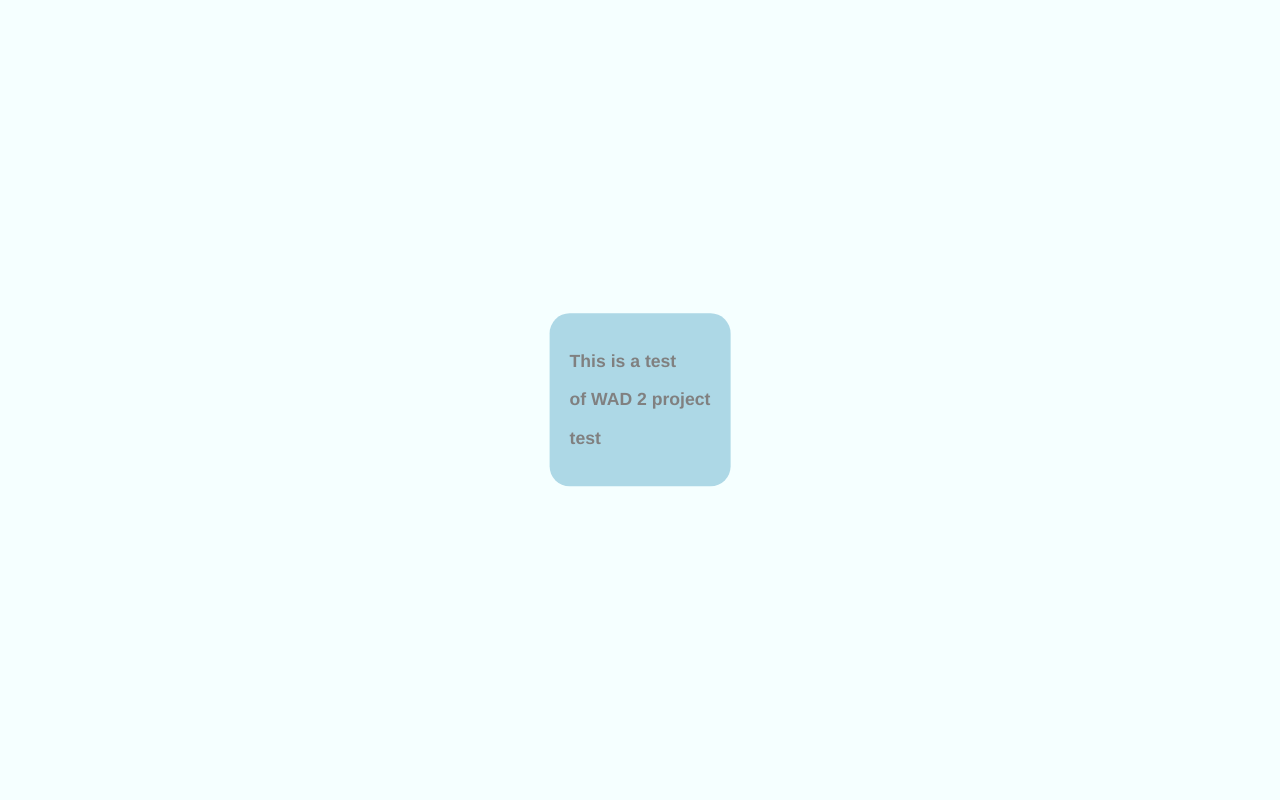
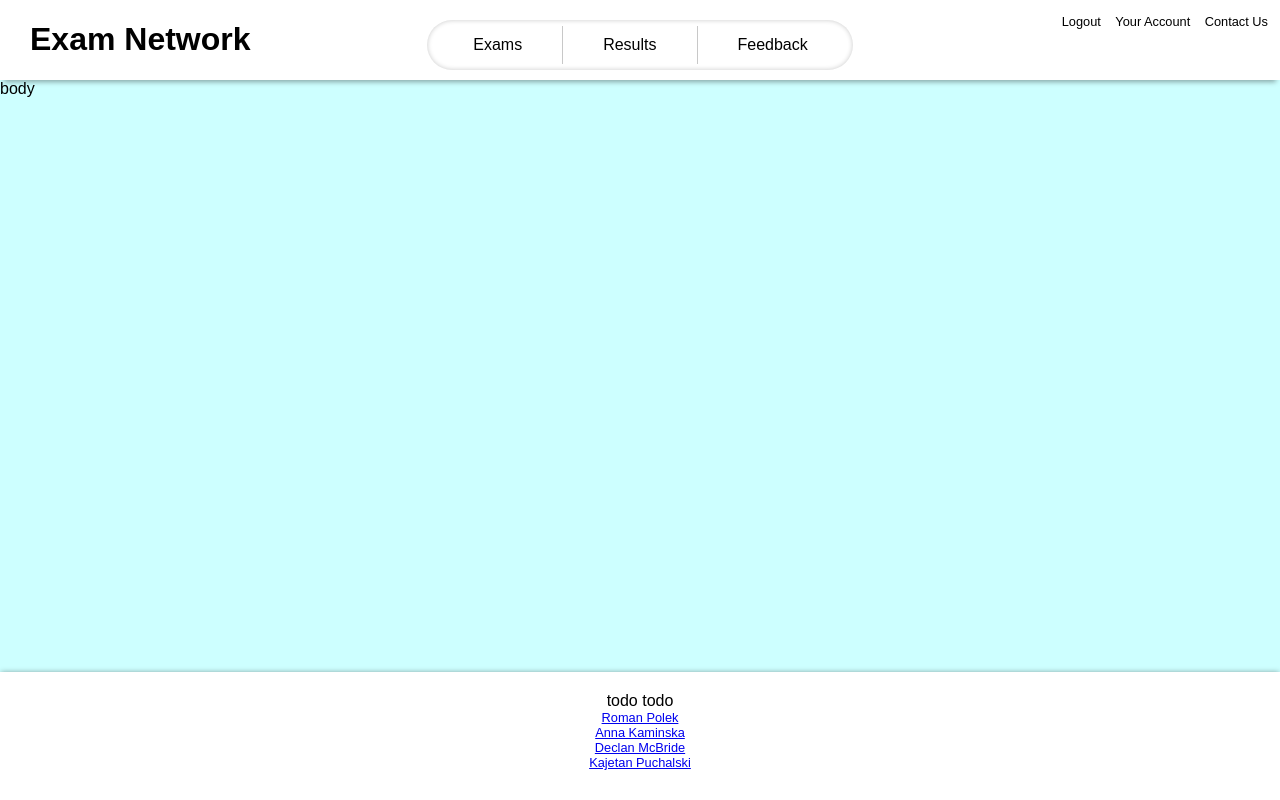
Before and after one commit to RomanPolek/wad2_ae1, a Django app: page / in a window 1280 px wide. Run offline with Django 3.2, Linux system fonts and the light colour scheme.

Commit message:
base.css

```diff
--- a/main_page/templates/main_page.html
+++ b/main_page/templates/main_page.html
@@ -1,13 +1,7 @@
 {% extends "base.html" %}
-
-{% block no_intro%}{%endblock%}
 {% block page_content %}
 {% load static %}
 <link rel="stylesheet" type="text/css" href="{% static 'main_page/main_page.css' %}">
 <script src="{% static 'main_page/main_page.js' %}"></script>
-<div id="test">
-    <p class="row">This is a test</p>
-    <p class="row">of WAD 2 project</p>
-    <p class="row">test</p>
-</div>
+body
 {% endblock %}
--- a/static/global/global.css
+++ b/static/global/global.css
@@ -1,7 +1,146 @@
-p {
-    color: gray;
+body {
+    background-color: rgb(205,255,255);
+    font-family: Arial, Helvetica, sans-serif;
+    margin: 0;
+}
+
+#website_title {
+    position: absolute;
+    height: 60px;
+}
+
+#navigation_wrapper {
+    position: absolute;
+    text-align: center;
+    width: 100%;
+    top: 20px;
+    left: 0;
+}
+
+#navigation {
+    border-radius: 26px;
+    background-color: white;
+    display: inline-block;
+    -moz-box-shadow: inset 0 0 5px #c9c9c9;
+    -webkit-box-shadow: inset 0 0 5px #c9c9c9;
+    box-shadow: inset 0 0 5px #c9c9c9;
+    padding: 6px;
+}
+
+#navigation > * {
+    float: left;
+    border-right-style: solid;
+    border-left-style: solid;
+    border-color: rgb(200, 200, 200);
+    border-width: 1px;
+    padding: 10px 40px 10px 40px;
+    background-color: white;
+    transition: background-color 0.5s;
+    cursor: pointer;
+    margin-right: -1px;
+}
+
+#navigation > * > div {
+    padding-top: 8px;
+    display: none;
+}
+
+#navigation > *:hover > div {
+    display: block;
+}
+
+#navigation > * > div > *{
+    display: block;
+    text-align: left;
+    padding-top: 5px;
+}
+
+#navigation > *:hover {
+    transition: background-color 0.5s;
+    background-image: linear-gradient(rgb(235, 235, 235), white);
 }
 
 body {
-    background-color: rgb(245,255,255);
+    overflow: hidden;
 }
+
+body > div {
+    padding-bottom: 8rem; /*footer height*/
+}
+
+footer {
+    height: 8rem; /*footer height*/
+    position: absolute;
+    bottom: 0;
+    width: 100%;
+    background-color: white;
+    -webkit-box-shadow: 0px -1px 5px -1px rgba(0,0,0,0.35) !important;
+    -moz-box-shadow: 0px -1px 5px -1px rgba(0,0,0,0.35) !important;
+    box-shadow: 0px -1px 5px -1px rgba(0,0,0,0.35) !important;
+}
+
+#sitemap {
+    max-width:500px;
+    text-align: center;
+    margin: auto;
+}
+
+#sitemap * {
+    display: inline-block;
+}
+
+#small_navigation {
+    position: absolute;
+    top: 12px;
+    right: 12px;
+}
+
+#small_navigation * {
+    font-size: 0.8em;
+    padding-left: 10px;
+}
+
+.shadow {
+    -webkit-box-shadow: 4px 6px 5px -1px rgba(0,0,0,0.35) !important;
+    -moz-box-shadow: 4px 6px 5px -1px rgba(0,0,0,0.35) !important;
+    box-shadow: 4px 6px 5px -1px rgba(0,0,0,0.35) !important;
+}
+
+.no_select {
+    user-select: none;
+    -moz-user-select: none;
+    -webkit-user-drag: none;
+    -webkit-user-select: none;
+    -ms-user-select: none;
+}
+
+#loading_bar {
+    position: absolute;
+    top: 0;
+    left: 0;
+    width: 100%;
+    height: 7px;
+    background-color: white;
+}
+
+#header_wrapper {
+    padding: 0px 30px 10px 30px;
+    background-color: white;
+    height: 70px;
+    position: relative;
+}
+
+#header {
+    -webkit-box-shadow: 0px 6px 5px -4px rgba(0,0,0,0.35) !important;
+    -moz-box-shadow: 0px 6px 5px -4px rgba(0,0,0,0.35) !important;
+    box-shadow: 0px 6px 5px -4px rgba(0,0,0,0.35) !important;
+}
+
+#authors {
+    text-align: center;
+}
+
+#authors > * {
+    display: block;
+    font-size: 0.8em;
+}
--- a/static/main_page/main_page.css
+++ /dev/null
@@ -1,12 +0,0 @@
-#test {
-    position: absolute;
-    top: 50%;
-    left: 50%;
-    transform: translate(-50%, -50%);
-    padding: 20px;
-    border-radius: 20px;
-    background-color: lightblue;
-    font-weight: 600;
-    font-size: 1.1em;
-    font-family:'Franklin Gothic Medium', 'Arial Narrow', Arial, sans-serif
-}
--- a/wad2_ae1/templates/base.html
+++ b/wad2_ae1/templates/base.html
@@ -15,7 +15,39 @@
         <link rel="icon" type="image/png" href="/media/icons/favicon.ico">
     </head>
     <body style="height:100%; width: 100%; border-collapse:collapse; display : table; min-width: 320px;">
-        {% block page_content %}{% endblock %}
+        <div>
+            <div id="header">
+                <div id="loading_bar"></div>
+                <div id="header_wrapper" style="position: relative;">
+                    <div id="small_navigation">
+                        <a class="no_select">Logout</a>
+                        <a class="no_select">Your Account</a>
+                        <a class="no_select">Contact Us</a>
+                    </div>
+                    <h1 id="website_title">Exam Network</h1>
+                    <div id="navigation_wrapper">
+                        <div id="navigation">
+                            <div style="border-left-style: none; border-top-left-radius: 26px; border-bottom-left-radius: 26px;"><a>Exams</a><div><a>test1</a><a>test2</a><a>test3</a></div></div><div><a>Results</a><div><a>test1</a><a>test2</a><a>test3</a></div></div><div style="border-right-style: none; border-top-right-radius: 26px; border-bottom-right-radius: 26px;"><a>Feedback</a><div><a>test1</a><a>test2</a><a>test3</a></div></div>
+                        </div>
+                    </div>
+                </div>
+            </div>
+            {% block page_content %}{% endblock %}
+        </div>
+        <footer>
+            <div style="padding: 20px;">
+                <div id="sitemap">
+                    <a>todo</a>
+                    <a>todo</a>
+                </div>
+                <div id="authors">
+                    <a rel="author" href="mailto:2480607P@student.gla.ac.uk">Roman Polek</a>
+                    <a rel="author" href="mailto:2397741K@student.gla.ac.uk">Anna Kaminska</a>
+                    <a rel="author" href="mailto:2399448M@student.gla.ac.uk">Declan McBride</a>
+                    <a rel="author" href="mailto:2457183P@student.gla.ac.uk">Kajetan Puchalski</a>
+                </div>
+            </div>
+        </footer>
         <script async src="{% static 'global/global.js' %}"></script>
     </body>
 </html>
```
